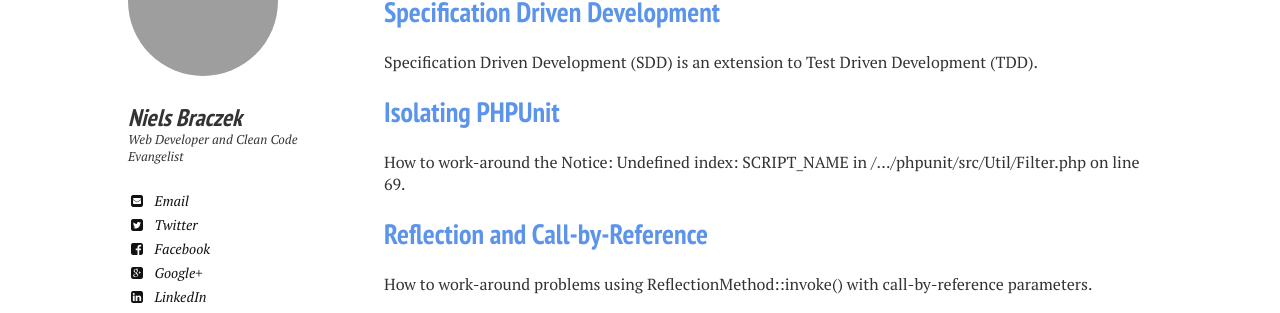
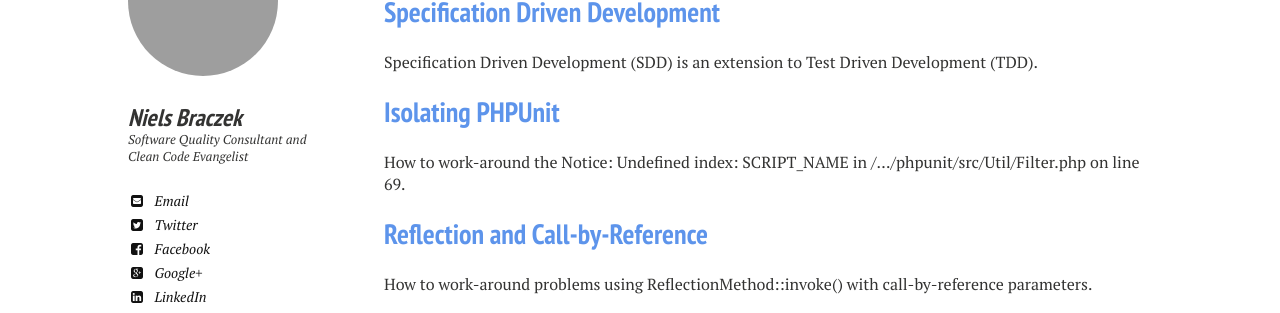
Before and after one commit to nibralab/nibralab.github.io, a Jekyll site: the page built from index.md, in a window 1280 px wide. Shown: the part 410-723 px from the top of the page. Built offline with Jekyll 4.4.1, drawn with Linux system fonts in a browser that asks for light colours; nearby versions of some CDN libraries; grey boxes are pictures that could not be loaded.

Commit message:
Update profession

```diff
--- a/_config.yml
+++ b/_config.yml
@@ -25,7 +25,7 @@ kramdown:
 owner:
   name: Niels Braczek
   avatar: https://www.gravatar.com/avatar/6df6b94097c21564b7521425990fe162?s=328&d=identicon&r=PG
-  bio: "Web Developer and Clean Code Evangelist"
+  bio: "Software Quality Consultant and Clean Code Evangelist"
   email: nbraczek@bsds.de
   disqus-shortname: greencape
   twitter: hiPHPie
```
